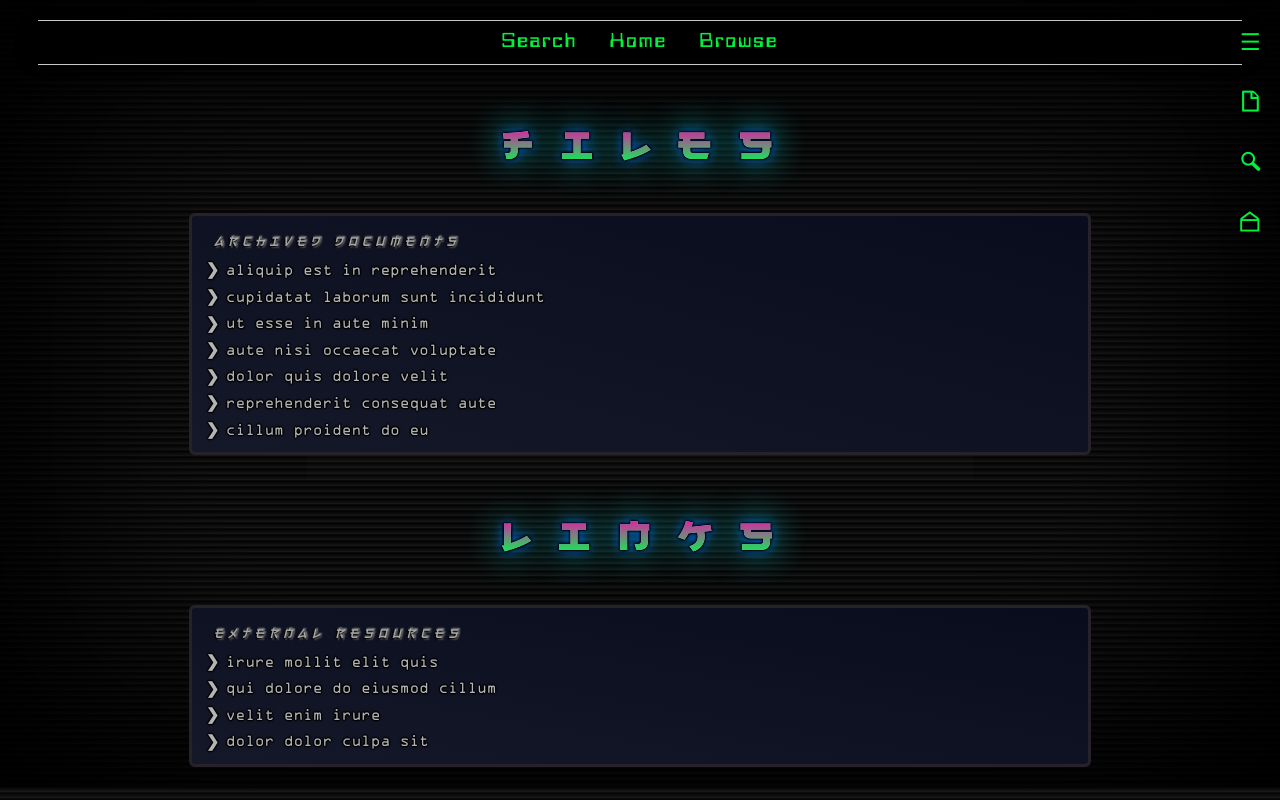
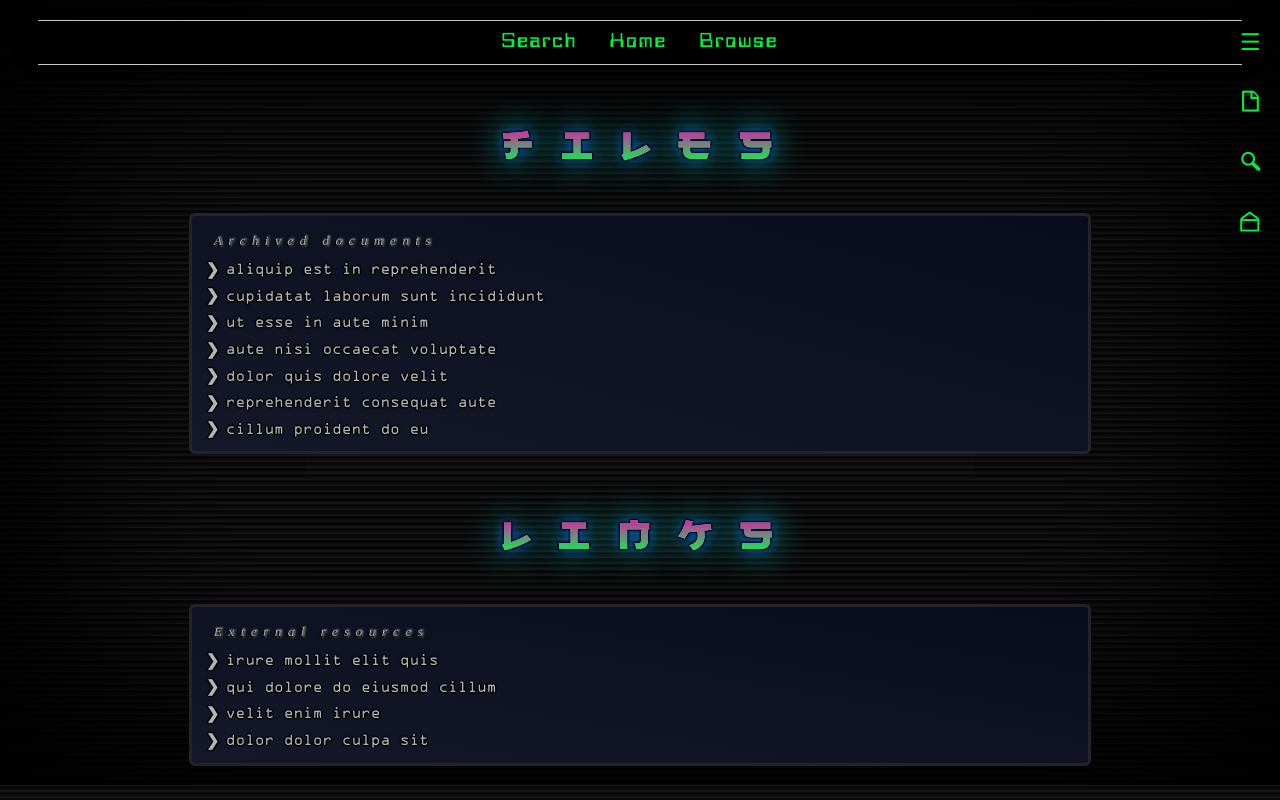
Before and after one commit to NE0N8/memory-hole, a PHP site: page /browse.php in a window 1280 px wide. Run offline with PHP 8.4, Linux system fonts and the light colour scheme; some web fonts are replaced.

Commit message:
Changed display font and style of elements.

```diff
--- a/home.css
+++ b/home.css
@@ -88,13 +88,13 @@ body {
   padding-right: 30px;
 }
 .label2 {
-  font-family: label !important;
+  font-family: outrun !important;
+  font-style: italic;
   color: rgb(166, 166, 166);
-  font-size: 14pt;
-  font-style: italic;
-  letter-spacing: 5.5px;
+  font-size: 15.3pt;
+  letter-spacing: 6.4px;
   text-decoration: none;
-  line-height: 140%;
+  line-height: 135%;
   padding: 5px 0 5px 0;
   box-decoration-break: clone;
   -webkit-box-decoration-break: clone;
@@ -738,7 +738,7 @@ li {
 }
 #list1 {
   z-index: 2;
-  top: 40px;
+  top: 38px;
 }
 #list2 {
   z-index: 2;
@@ -900,7 +900,7 @@ input[type="file"] {
 }
 @font-face {
   font-family: "outrun";
-  src: url("./Outrun future Bold Italic.otf");
+  src: url("./CyberwayRiders-lg97d.ttf");
 }
 @font-face {
   font-family: "tele";
```
